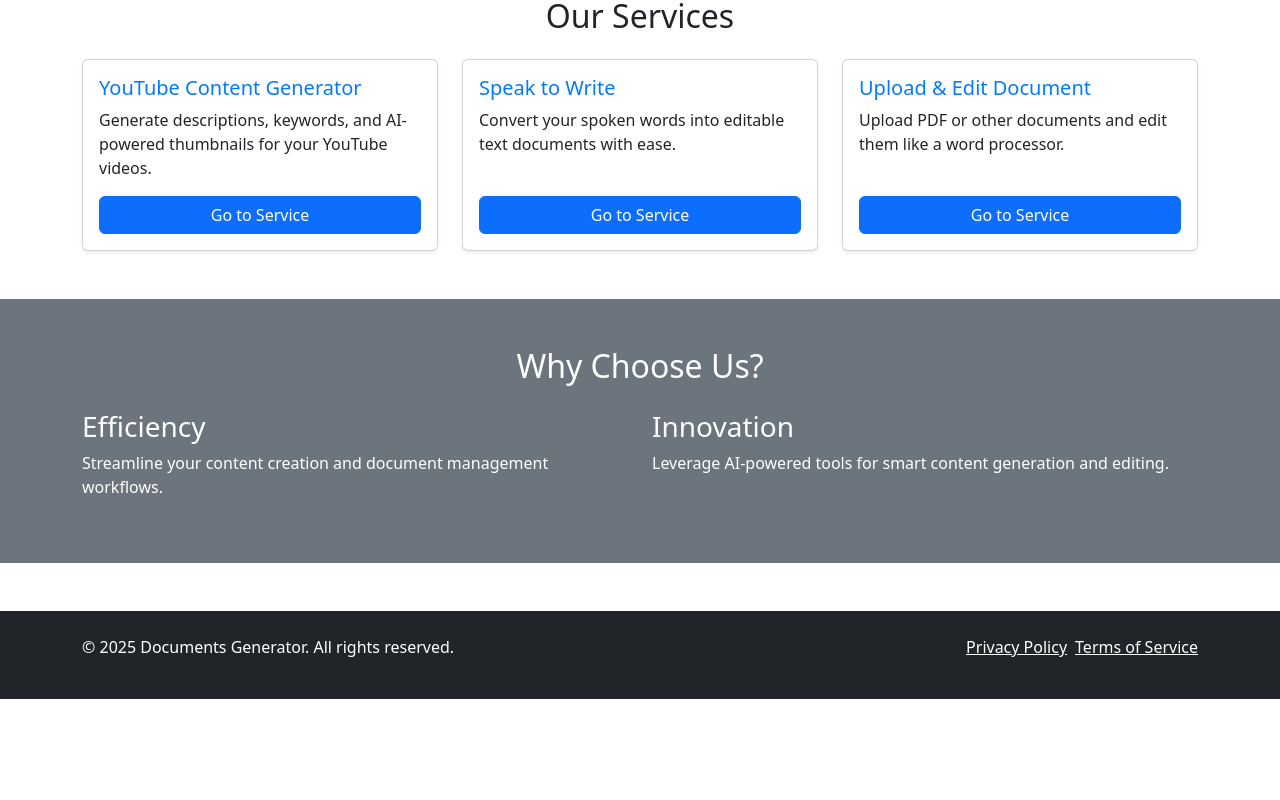
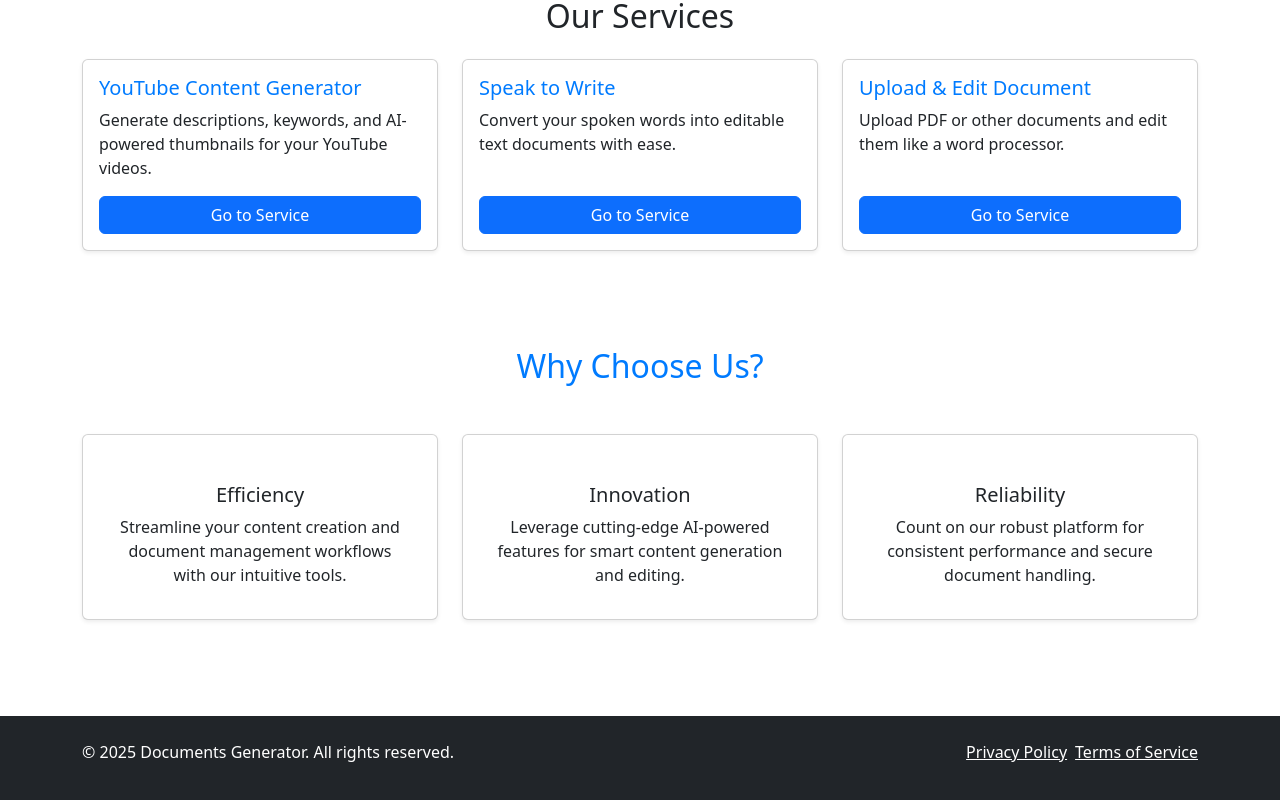
Before and after one commit to gitAji/document-generator-, a React (Create React App) app: page / in a window 1280 px wide. Shown: the part 607-1407 px from the top of the page. Before the commit the page ends 1306 px from the top, so only its background shows below. Built offline with nearby package versions, Linux system fonts and the light colour scheme.

Commit message:
feat: Improve UI/UX and PDF support
- Redesigned "Why Choose Us" section for a professional look.
- Adjusted button spacing and padding in "Speak to Write" component.
- Fixed PDF reading functionality in "Upload & Edit Document" component.

```diff
--- a/src/components/DocumentUploadEditor.js
+++ b/src/components/DocumentUploadEditor.js
@@ -39,6 +39,7 @@ function DocumentUploadEditor() {
         const textContent = new TextDecoder('utf-8').decode(arrayBuffer);
         setEditorContent(textContent);
       } else if (file.type === 'application/pdf') {
+        try {
           const pdfData = new Uint8Array(arrayBuffer);
           const loadingTask = pdfjsLib.getDocument({ data: pdfData });
           const pdf = await loadingTask.promise;
@@ -49,6 +50,11 @@ function DocumentUploadEditor() {
             fullText += textContent.items.map(item => item.str).join(' ') + '\n';
           }
           setEditorContent(fullText);
+        } catch (error) {
+          console.error('Error processing PDF:', error);
+          alert(`Error processing PDF file: ${error.message}. Please try again or upload a different file.`);
+          setEditorContent('');
+        }
       } else {
         alert('Unsupported file type. Please upload a .docx, .txt, or .pdf file.');
         setEditorContent('');
--- a/src/components/Home.js
+++ b/src/components/Home.js
@@ -56,18 +56,43 @@ function Home() {
         </Container>
       </section>
 
-      {/* Other Section */}
-      <section className="other-section py-5" style={{ backgroundColor: 'var(--secondary-color)', color: 'var(--background-color)' }}>
+      {/* Why Choose Us Section */}
+      <section className="why-choose-us-section py-5" style={{ backgroundColor: 'var(--background-color)' }}>
         <Container>
-          <h2 className="text-center mb-4" style={{ color: 'var(--background-color)' }}>Why Choose Us?</h2>
-          <Row>
-            <Col md={6}>
-              <h3>Efficiency</h3>
-              <p>Streamline your content creation and document management workflows.</p>
+          <h2 className="text-center mb-5" style={{ color: 'var(--primary-color)' }}>Why Choose Us?</h2>
+          <Row className="g-4 justify-content-center">
+            <Col md={4}>
+              <Card className="h-100 text-center shadow-sm p-3">
+                <Card.Body>
+                  <i className="bi bi-lightning-charge-fill" style={{ fontSize: '3rem', color: 'var(--primary-color)' }}></i>
+                  <Card.Title className="mt-3" style={{ color: 'var(--text-color)' }}>Efficiency</Card.Title>
+                  <Card.Text style={{ color: 'var(--text-color)' }}>
+                    Streamline your content creation and document management workflows with our intuitive tools.
+                  </Card.Text>
+                </Card.Body>
+              </Card>
             </Col>
-            <Col md={6}>
-              <h3>Innovation</h3>
-              <p>Leverage AI-powered tools for smart content generation and editing.</p>
+            <Col md={4}>
+              <Card className="h-100 text-center shadow-sm p-3">
+                <Card.Body>
+                  <i className="bi bi-lightbulb-fill" style={{ fontSize: '3rem', color: 'var(--primary-color)' }}></i>
+                  <Card.Title className="mt-3" style={{ color: 'var(--text-color)' }}>Innovation</Card.Title>
+                  <Card.Text style={{ color: 'var(--text-color)' }}>
+                    Leverage cutting-edge AI-powered features for smart content generation and editing.
+                  </Card.Text>
+                </Card.Body>
+              </Card>
+            </Col>
+            <Col md={4}>
+              <Card className="h-100 text-center shadow-sm p-3">
+                <Card.Body>
+                  <i className="bi bi-shield-check-fill" style={{ fontSize: '3rem', color: 'var(--primary-color)' }}></i>
+                  <Card.Title className="mt-3" style={{ color: 'var(--text-color)' }}>Reliability</Card.Title>
+                  <Card.Text style={{ color: 'var(--text-color)' }}>
+                    Count on our robust platform for consistent performance and secure document handling.
+                  </Card.Text>
+                </Card.Body>
+              </Card>
             </Col>
           </Row>
         </Container>
--- a/src/components/SpeakToWrite.js
+++ b/src/components/SpeakToWrite.js
@@ -154,7 +154,7 @@ function SpeakToWrite() {
 
   return (
     <Container className="mt-4">
-      <div className="mb-3">
+      <div className="mb-3 d-flex align-items-center">
         <Dropdown onSelect={(eventKey) => setDocumentType(eventKey)} className="me-2">
           <Dropdown.Toggle variant="primary" id="dropdown-document-type">
             Document Type: {documentType}
@@ -188,7 +188,7 @@ function SpeakToWrite() {
           variant={isListening ? 'danger' : 'primary'}
           onClick={handleSpeakToggle}
           disabled={!isSpeechRecognitionReady}
-          className="d-flex align-items-center px-4 py-2"
+          className="d-flex align-items-center px-4 py-2 ms-auto"
         >
           {isListening ? <><FaStop className="me-2" /> Stop Speaking</> : <><FaMicrophone className="me-2" /> Speak to Write</>}
         </Button>
```
Lines whose indentation alone changed are shown as unchanged.
